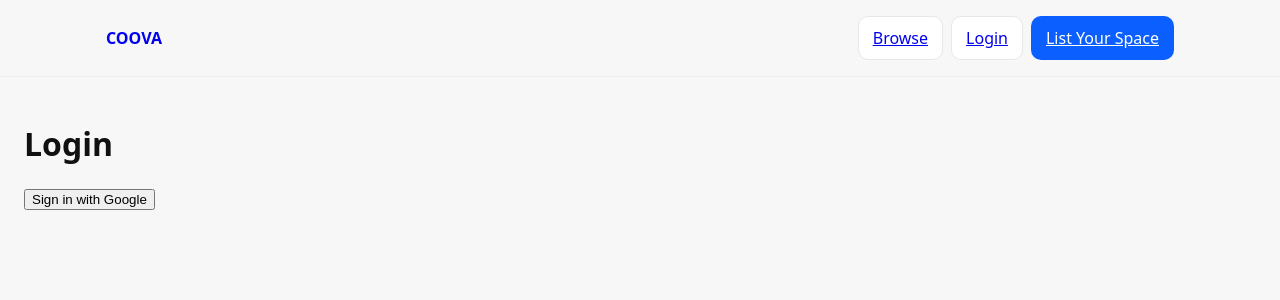
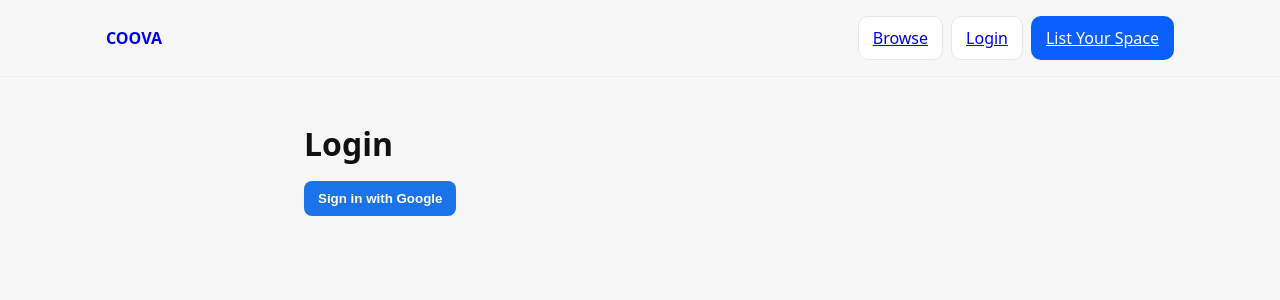
Before and after one commit to COOVAAPP/cove-next, a Next.js app: page /login in a window 1280 px wide. Shown: the top 300 px of the page. Built offline with nearby package versions, Linux system fonts and the light colour scheme; no server answers.

Commit message:
Fix login page Suspense and add InnerLogin component

```diff
--- a/app/login/InnerLogin.jsx
+++ b/app/login/InnerLogin.jsx
@@ -1,15 +1,41 @@
 "use client";
 
 import { useSearchParams } from "next/navigation";
+import { supabase } from "@/lib/supabaseClient";
 
 export default function InnerLogin() {
   const searchParams = useSearchParams();
-  const redirect = searchParams.get("redirect");
+  const redirect = searchParams.get("redirect") || "/dashboard";
+
+  const signInWithGoogle = async () => {
+    const origin = window.location.origin;
+    await supabase.auth.signInWithOAuth({
+      provider: "google",
+      options: {
+        redirectTo: `${origin}/auth/callback?redirect=${encodeURIComponent(
+          redirect
+        )}`,
+      },
+    });
+  };
 
   return (
     <div>
-      <h1>Login</h1>
-      <p>Redirect after login: {redirect}</p>
+      <h1 style={{ marginBottom: 16 }}>Login</h1>
+      <button
+        onClick={signInWithGoogle}
+        style={{
+          background: "#1a73e8",
+          color: "white",
+          padding: "10px 14px",
+          borderRadius: 8,
+          border: "none",
+          fontWeight: 600,
+          cursor: "pointer",
+        }}
+      >
+        Sign in with Google
+      </button>
     </div>
   );
 }
--- a/app/login/LoginComponent.jsx
+++ b/app/login/LoginComponent.jsx
@@ -5,38 +5,10 @@ import InnerLogin from "./InnerLogin";
 
 export default function LoginComponent() {
   return (
-    <Suspense fallback={<div>Loading...</div>}>
-      <InnerLogin />
-    </Suspense>
-  );
-}
-    });
-    if (error) {
-      console.error(error);
-      alert("Google sign-in failed.");
-      return;
-    }
-    // Supabase will redirect to Google; nothing else needed here.
-  }
-
-  return (
-    <main style={{ maxWidth: 720, margin: "40px auto", padding: 24 }}>
-      <h1>Login</h1>
-      <button
-        onClick={onGoogle}
-        style={{
-          marginTop: 12,
-          background: "#2563eb",
-          color: "white",
-          padding: "10px 16px",
-          border: "none",
-          borderRadius: 8,
-          fontWeight: 600,
-          cursor: "pointer"
-        }}
-      >
-        Sign in with Google
-      </button>
+    <main style={{ padding: 24, maxWidth: 720, margin: "0 auto" }}>
+      <Suspense fallback={<div>Loading…</div>}>
+        <InnerLogin />
+      </Suspense>
     </main>
   );
 }
--- a/app/login/page.jsx
+++ b/app/login/page.jsx
@@ -1,38 +1,7 @@
 export const dynamic = "force-dynamic";
-'use client';
 
-import { useEffect } from 'react';
-import { useRouter, useSearchParams } from 'next/navigation';
-import { supabase } from '@/lib/supabaseClient';
+import LoginComponent from "./LoginComponent";
 
-export default function LoginPage() {
-  const router = useRouter();
-  const sp = useSearchParams();
-  const redirect = sp.get('redirect') || '/dashboard';
-
-  useEffect(() => {
-    const { data: authListener } = supabase.auth.onAuthStateChange((_e, session) => {
-      if (session) router.replace(redirect);
-    });
-    return () => authListener.subscription.unsubscribe();
-  }, [redirect, router]);
-
-  const onClick = async () => {
-    const { error } = await supabase.auth.signInWithOAuth({
-      provider: 'google',
-      options: {
-        redirectTo: `${window.location.origin}/auth/callback?redirect=${encodeURIComponent(
-          redirect
-        )}`,
-      },
-    });
-    if (error) alert(error.message);
-  };
-
-  return (
-    <main style={{ padding: 24 }}>
-      <h1>Login</h1>
-      <button onClick={onClick}>Sign in with Google</button>
-    </main>
-  );
+export default function Page() {
+  return <LoginComponent />;
 }
```
Also changed, not shown: app/auth/callback/route.js (+2 -16 lines).
